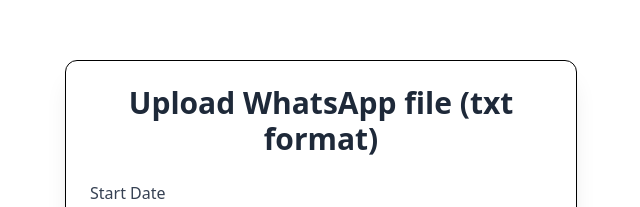
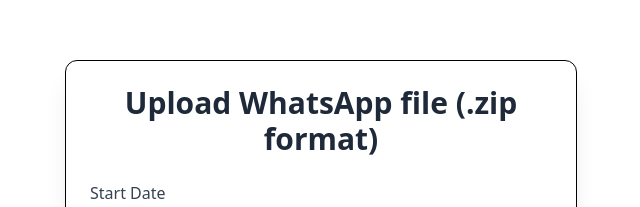
Before and after one commit to SalmanAlmutairi0/whatsapp-permits-parser, a Next.js app: page / in a window 1280 px wide. Shown: the part 157-364 px from the top of the page, without its empty margins (319-959 px from the left). Built offline with nearby package versions, Linux system fonts and the light colour scheme.

Commit message:
Update header text to specify supported file format as .zip for uploads

```diff
--- a/src/app/page.js
+++ b/src/app/page.js
@@ -68,7 +68,7 @@
     <div className="flex justify-center items-center h-svh" >
       <div className="container mt-3 max-w-lg p-6 border rounded-xl shadow-xl bg-white font-sans">
         <h1 className="text-3xl font-bold mb-6 text-center text-gray-800">
-          Upload WhatsApp file (txt format)
+          Upload WhatsApp file (.zip format)
         </h1>
 
         <form onSubmit={handleSubmit} className="flex flex-col gap-4 mb-6">
```
